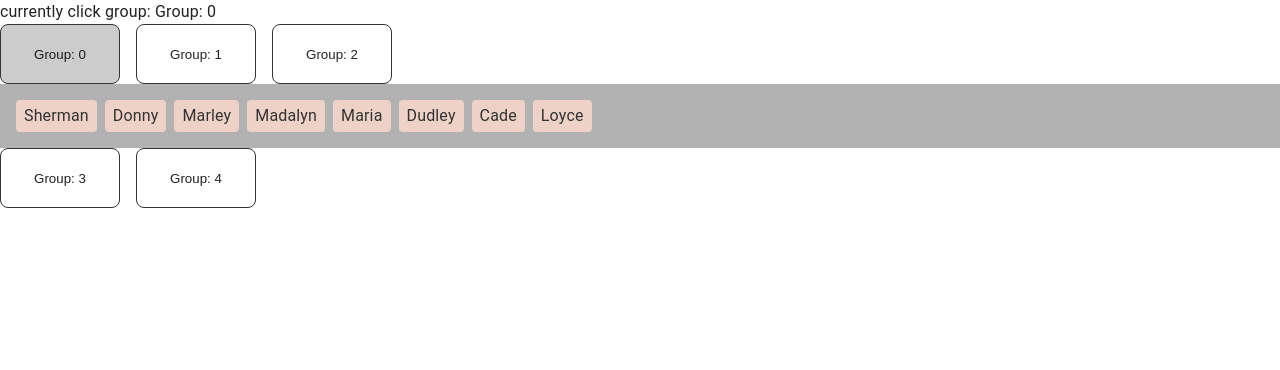
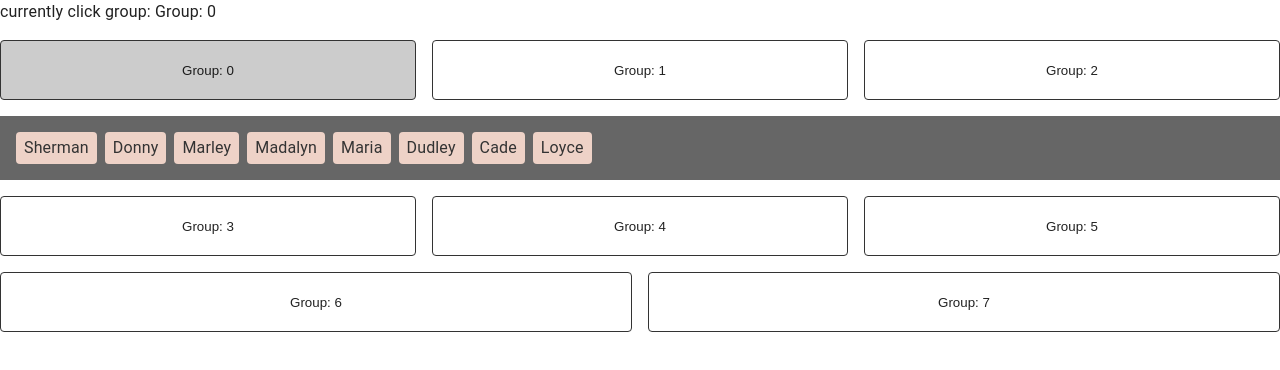
Before and after one commit to tzynwang/react-accordion-like-tags-group, a React (Create React App) app: page / in a window 1280 px wide. Both pictures are taken after a click on the button "Group: 0". Shown: the top 370 px of the page. Built offline with nearby package versions, Linux system fonts and the light colour scheme.

Commit message:
[feat] separate groups by row

```diff
--- a/src/components/Common/TagGroups/index.tsx
+++ b/src/components/Common/TagGroups/index.tsx
@@ -1,10 +1,11 @@
 import React, { memo, useState, useEffect } from 'react';
 import { faker } from '@faker-js/faker';
+import { chunk } from 'lodash';
 import { v4 as uuidv4 } from 'uuid';
 import { ButtonBase } from '@mui/material';
 import type { Tag, Group, GroupsKey } from './types';
 
-const GROUPS: Group[] = Array.from({ length: 5 }, (_, i) => ({
+const GROUPS: Group[] = Array.from({ length: 8 }, (_, i) => ({
   _id: uuidv4(),
   value: `Group: ${i}`,
 }));
@@ -33,9 +34,26 @@ const TAGS_4: Tag[] = Array.from({ length: 6 }, (_, i) => ({
   value: faker.name.firstName(),
   parent: 'Group: 4',
 }));
+const TAGS_5: Tag[] = Array.from({ length: 6 }, (_, i) => ({
+  _id: uuidv4(),
+  value: faker.name.firstName(),
+  parent: 'Group: 5',
+}));
+const TAGS_6: Tag[] = Array.from({ length: 6 }, (_, i) => ({
+  _id: uuidv4(),
+  value: faker.name.firstName(),
+  parent: 'Group: 6',
+}));
+const TAGS_7: Tag[] = Array.from({ length: 6 }, (_, i) => ({
+  _id: uuidv4(),
+  value: faker.name.firstName(),
+  parent: 'Group: 7',
+}));
+const GROUP_PER_ROW = 3;
 
 function TagGroup(): React.ReactElement {
   /* States */
+  const [rows, setRows] = useState<React.ReactNode[][]>([]);
   const [groups, setGroups] = useState<Group[]>([]);
   const [tags, setTags] = useState<Tag[]>([]);
   const [currentGroup, setCurrentGroup] = useState<GroupsKey | null>(null);
@@ -56,97 +74,81 @@ function TagGroup(): React.ReactElement {
   /* Hooks */
   useEffect(() => {
     setGroups(GROUPS);
-    setTags([...TAGS_0, ...TAGS_1, ...TAGS_2, ...TAGS_3, ...TAGS_4]);
+    setTags([
+      ...TAGS_0,
+      ...TAGS_1,
+      ...TAGS_2,
+      ...TAGS_3,
+      ...TAGS_4,
+      ...TAGS_5,
+      ...TAGS_6,
+      ...TAGS_7,
+    ]);
   }, []);
+  useEffect(() => {
+    const chunks = chunk(groups, GROUP_PER_ROW);
+    const result = chunks.map((groupRow, groupIndex) => {
+      const row: React.ReactNode[] = groupRow.map((group) => (
+        <ButtonBase
+          key={group._id}
+          onClick={handleGroupClick(group.value, groupIndex)}
+          sx={{
+            flex: '1 1 auto',
+            minWidth: '120px',
+            minHeight: '60px',
+            border: '1px solid #333',
+            borderRadius: '4px',
+            backgroundColor: group.value === currentGroup ? '#ccc' : '#fff',
+          }}
+          disableRipple
+          disableTouchRipple
+        >
+          {group.value}
+        </ButtonBase>
+      ));
+      return row;
+    });
+    setRows(result);
+  }, [groups, currentGroup]);
   useEffect(() => {
     setCurrentTags(tags.filter((t) => t.parent === currentGroup));
   }, [currentGroup]);
 
   /* Main */
   return (
-    <div>
-      <div>currently click group: {currentGroup}</div>
-      <div style={{ display: 'flex', gap: '1rem', flexWrap: 'wrap' }}>
-        {groups.slice(0, 3).map((group) => (
-          <ButtonBase
-            key={group._id}
-            onClick={handleGroupClick(group.value, 0)}
-            sx={{
-              minWidth: '120px',
-              minHeight: '60px',
-              border: '1px solid #333',
-              borderRadius: '.5rem',
-              backgroundColor: group.value === currentGroup ? '#ccc' : '#fff',
+    <React.Fragment>
+      <div style={{ marginBottom: '1rem' }}>
+        currently click group: {currentGroup}
+      </div>
+      {rows.map((row, rowsIndex) => (
+        <div
+          key={rowsIndex}
+          className="GroupsWrapper"
+          style={{
+            marginBottom:
+              currentGroup && currentRow === rowsIndex ? '0' : '1rem',
           }}
         >
-            {group.value}
-          </ButtonBase>
+          <div className="GroupRow" style={{ display: 'flex', gap: '1rem' }}>
+            {row.map((r, index) => (
+              <React.Fragment key={index}>{r}</React.Fragment>
             ))}
           </div>
-      {currentGroup && currentRow === 0 && (
+          {currentGroup && currentRow === rowsIndex && (
             <div
+              className="TagsWrapper"
               style={{
+                margin: '1rem auto',
                 padding: '1rem',
                 display: 'flex',
                 gap: '.5rem',
-            background: 'rgba(0, 0, 0, .3)',
-            transform:
-              currentGroup && currentRow === 0 ? 'scaleY(1)' : 'scaleY(0)',
-            transformOrigin: 'top',
-            transition: 'transform .2s ease-in',
+                background: 'rgba(0, 0, 0, .6)',
               }}
             >
               {currentShowTags.map((tag) => (
                 <div
                   key={tag._id}
-              style={{
-                display: 'inline-flex',
-                justifyContent: 'center',
-                alignItems: 'center',
-                padding: '4px 8px',
-                backgroundColor: '#EED2C7',
-                color: '#333',
-                borderRadius: '4px',
-              }}
-            >
-              {tag.value}
-            </div>
-          ))}
-        </div>
-      )}
-      <div style={{ display: 'flex', gap: '1rem', flexWrap: 'wrap' }}>
-        {groups.slice(3).map((group) => (
-          <ButtonBase
-            key={group._id}
-            onClick={handleGroupClick(group.value, 1)}
-            sx={{
-              minWidth: '120px',
-              minHeight: '60px',
-              border: '1px solid #333',
-              borderRadius: '.5rem',
-              backgroundColor: group.value === currentGroup ? '#ccc' : '#fff',
-            }}
-          >
-            {group.value}
-          </ButtonBase>
-        ))}
-      </div>
-      {currentGroup && currentRow === 1 && (
-        <div
-          style={{
-            padding: '1rem',
-            display: 'flex',
-            gap: '.5rem',
-            background: 'rgba(0, 0, 0, .3)',
-            transform:
-              currentGroup && currentRow === 1 ? 'scaleY(1)' : 'scaleY(0)',
-            transformOrigin: 'top',
-            transition: 'transform .2s ease-in',
-          }}
-        >
-          {currentShowTags.map((tag) => (
-            <div
-              key={tag._id}
+                  className="Tag"
                   style={{
                     display: 'inline-flex',
                     justifyContent: 'center',
@@ -163,6 +165,8 @@ function TagGroup(): React.ReactElement {
             </div>
           )}
         </div>
+      ))}
+    </React.Fragment>
   );
 }
 
```
Lines whose indentation alone changed are shown as unchanged.
